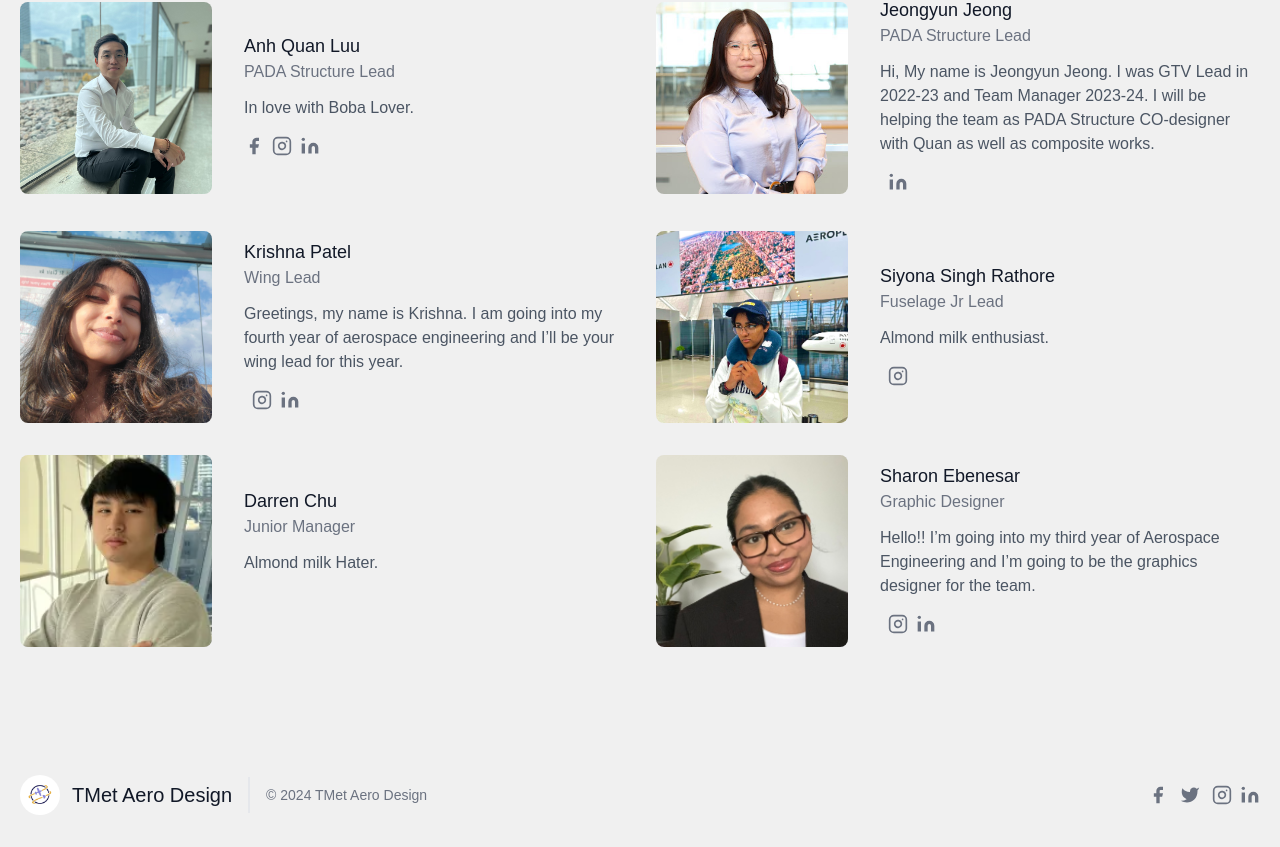
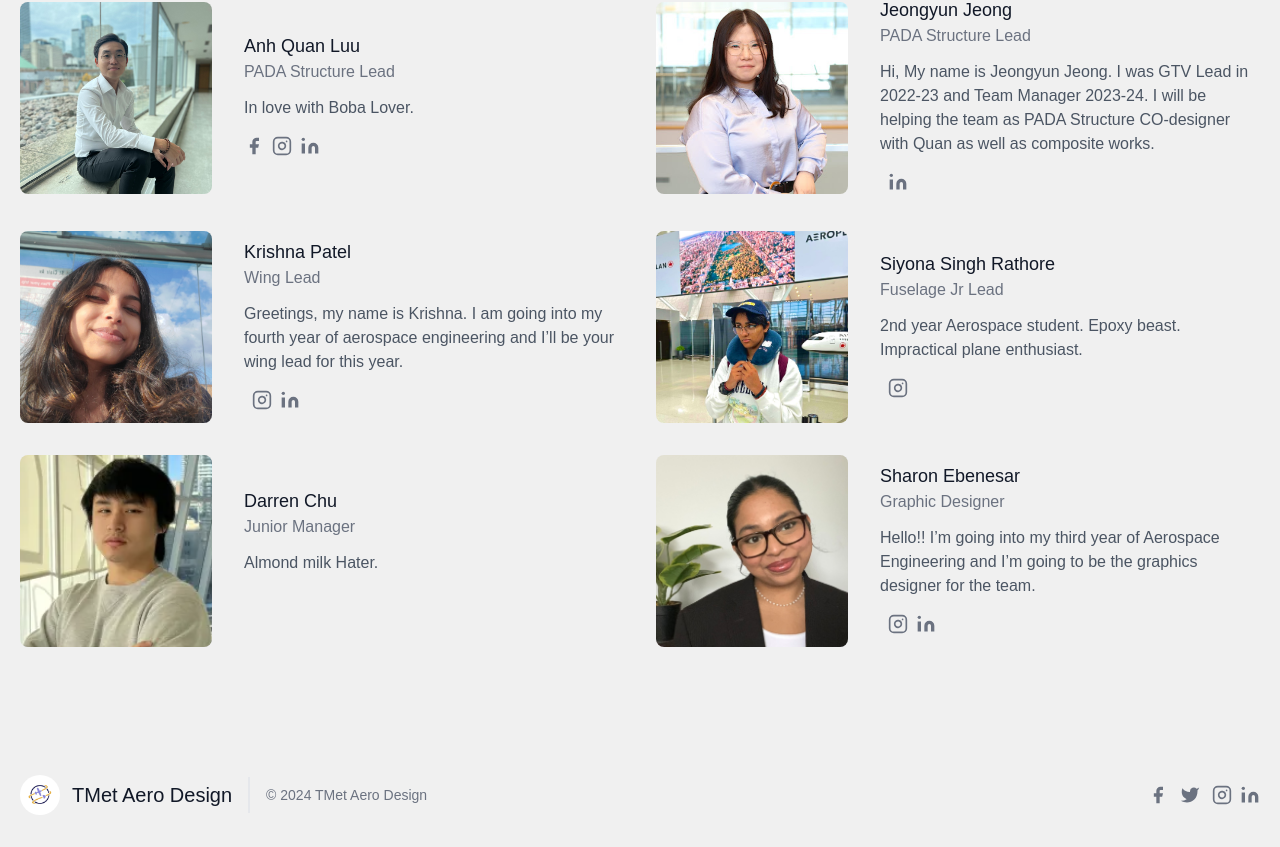
Before and after one commit to Tmet-Aero-Design/TMetAeroWebsite, a React (Create React App) app: page /#/OurTeam in a window 1280 px wide. Shown: the part 1533-2380 px from the top of the page. Built offline with nearby package versions, Linux system fonts and the light colour scheme.

Commit message:
Modify descriptions

```diff
--- a/src/teamData.js
+++ b/src/teamData.js
@@ -164,7 +164,7 @@ const teamMembers = [
     {
         name: "Siyona Singh Rathore",
         role: "Fuselage Jr Lead",
-        description: "Almond milk enthusiast.",
+        description: "2nd year Aerospace student. Epoxy beast. Impractical plane enthusiast.",
         image: "team_pictures/Siyona-Singh-Rathore.jpg",
         social: {
           facebook: "",
```
